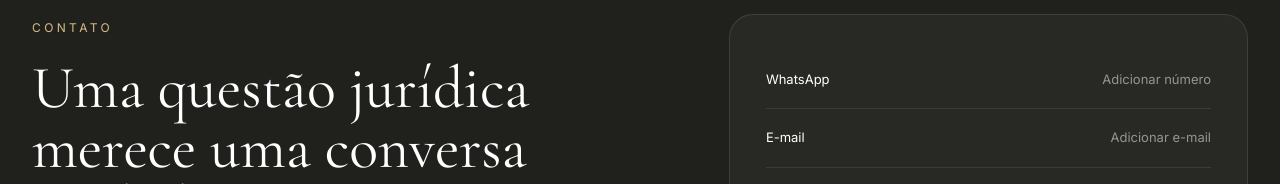
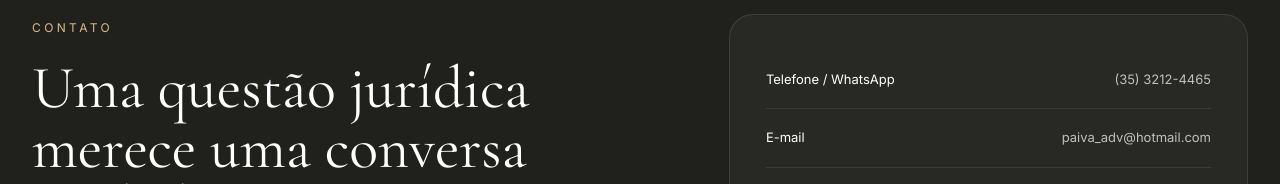
Before and after one commit to rbruniera/rbruniera.github.io, a plain HTML site: page index.html in a window 1280 px wide. Shown: the part 4115-4299 px from the top of the page. Drawn offline with nearby package versions, Linux system fonts and the light colour scheme.

Commit message:
Atualizados os contatos

```diff
--- a/index.html
+++ b/index.html
@@ -276,14 +276,13 @@
         </div>
 
         <div class="rounded-3xl border border-white/10 bg-white/[.04] p-7 sm:p-9">
-          <!-- Substituir os campos abaixo pelos contatos reais do escritório. -->
           <div class="contact-row">
-            <span>WhatsApp</span>
-            <span class="text-white/50">Adicionar número</span>
+            <span>Telefone / WhatsApp</span>
+            <a class="text-white/70 transition hover:text-goldSoft" href="https://wa.me/553532124465" target="_blank" rel="noopener noreferrer" aria-label="Iniciar conversa pelo WhatsApp no número (35) 3212-4465">(35) 3212-4465</a>
           </div>
           <div class="contact-row">
             <span>E-mail</span>
-            <span class="text-white/50">Adicionar e-mail</span>
+            <a class="text-white/70 transition hover:text-goldSoft" href="mailto:paiva_adv@hotmail.com">paiva_adv@hotmail.com</a>
           </div>
           <div class="contact-row">
             <span>Atendimento</span>
```
